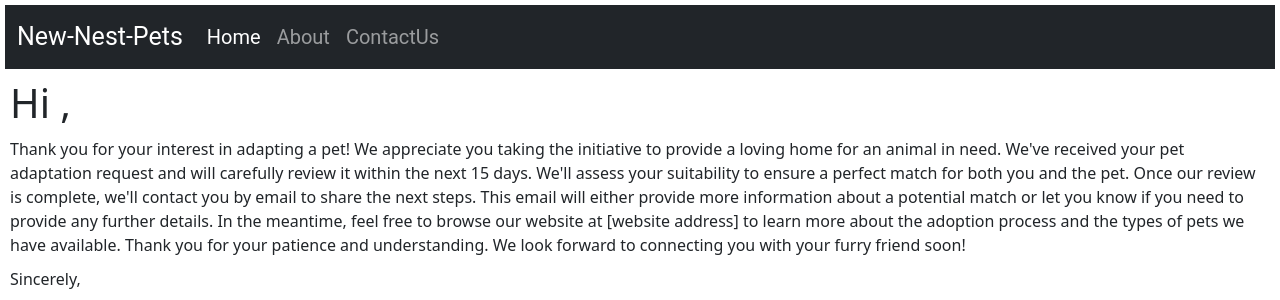
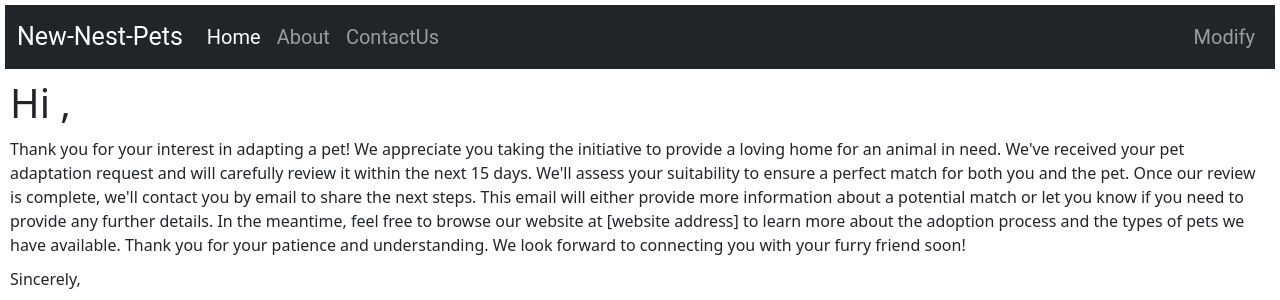
Before and after one commit to Pravin-Ravindran/devops_petadopt, a Django app: template petadoptapp/templates/confirmationpage.html in a window 1280 px wide. Shown: the top 300 px of the page. Run offline with Django 4.2, Linux system fonts and the light colour scheme; the template is opened without the code that fills it, so the values that code supplies are empty.

Commit message:
Fifteen commit

```diff
--- a/petadoptapp/templates/confirmationpage.html
+++ b/petadoptapp/templates/confirmationpage.html
@@ -36,32 +36,14 @@
         </li>
       </ul>
 
-      <!--<ul class="navbar-nav">-->
-      <!--  <li class="nav-item">-->
-      <!--    <a class="nav-link" data-bs-toggle="modal" data-bs-target="#update"  aria-current="page" style="font-family:Roboto;font-size:20px;p:5px; float: right">Modify</a>-->
-      <!--  </li>-->
-      <!--</ul>-->
+      <ul class="navbar-nav">
+        <li class="nav-item">
+          <a class="nav-link" href="{%url 'Modify' %}"  data-bs-toggle="modal" d aria-current="page" style="font-family:Roboto;font-size:20px;p:5px; float: right">Modify</a>
+        </li>
+      </ul>
     </div>
   </div>
 </nav>
-
-<div class="modal" id="update" tabindex="-1">
-  <div class="modal-dialog">
-    <div class="modal-content">
-      <div class="modal-header">
-        <h5 class="modal-title">Customize</h5>
-        <button type="button" class="btn-close" data-bs-dismiss="modal" aria-label="Close"></button>
-      </div>
-      <div class="modal-body">
-        <p>Update your feelings but please don't revoke your requests for dogs.</p>
-      </div>
-      <div class="modal-footer">
-        <button type="button" class="btn btn-secondary" data-bs-dismiss="modal">Delete My Request</button>
-        <button type="button" class="btn btn-primary">Update My Details</button>
-      </div>
-    </div>
-  </div>
-</div>
 
 <h1>Hi {{ fname }},</h1>
 
--- a/petadoptapp/templates/modify.html
+++ b/petadoptapp/templates/modify.html
@@ -4,7 +4,6 @@
     <div class="modal-content">
       <div class="modal-header">
         <h5 class="modal-title">Customize</h5>
-        <button type="button" class="btn-close" data-bs-dismiss="modal" aria-label="Close"></button>
       </div>
       <div class="modal-body">
         <p>Update your feelings but please don't revoke your requests for dogs &#x1F436;</p>
--- a/petadoptapp/urls.py
+++ b/petadoptapp/urls.py
@@ -10,7 +10,7 @@
     path('checkout/',views.checkout,name='Checkout'),
     path('confirmation/',views.confirmation,name='Confirm'),
     path('contactus/',views.contactus,name='Contact'),
-    # path('modify/',views.modify,name='Modify'),
+    path('modify/',views.modify,name='Modify'),
     ]
 
 urlpatterns +=static(settings.MEDIA_URL,document_root=settings.MEDIA_ROOT)
```
